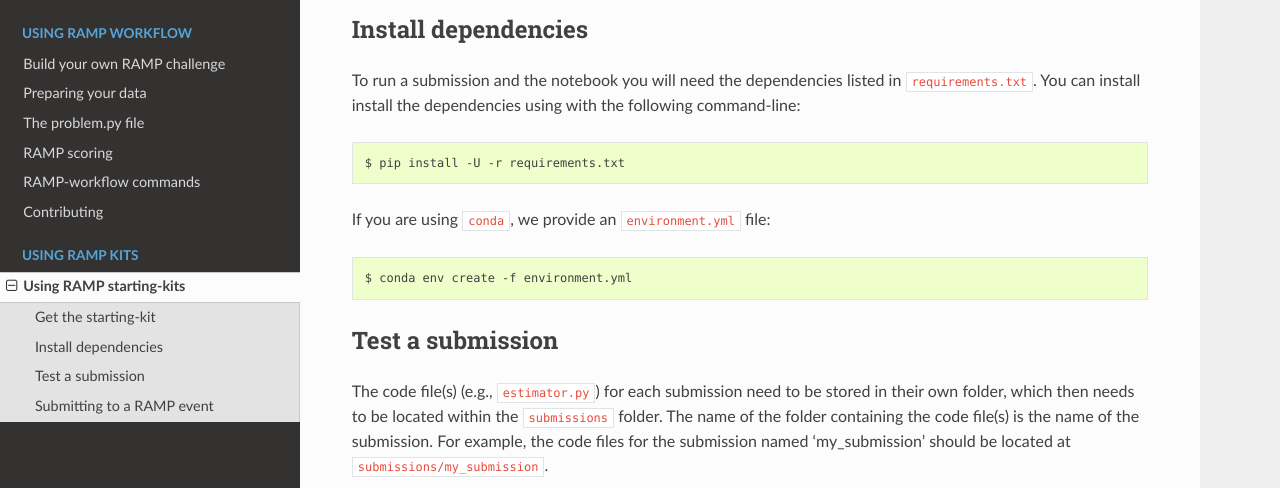
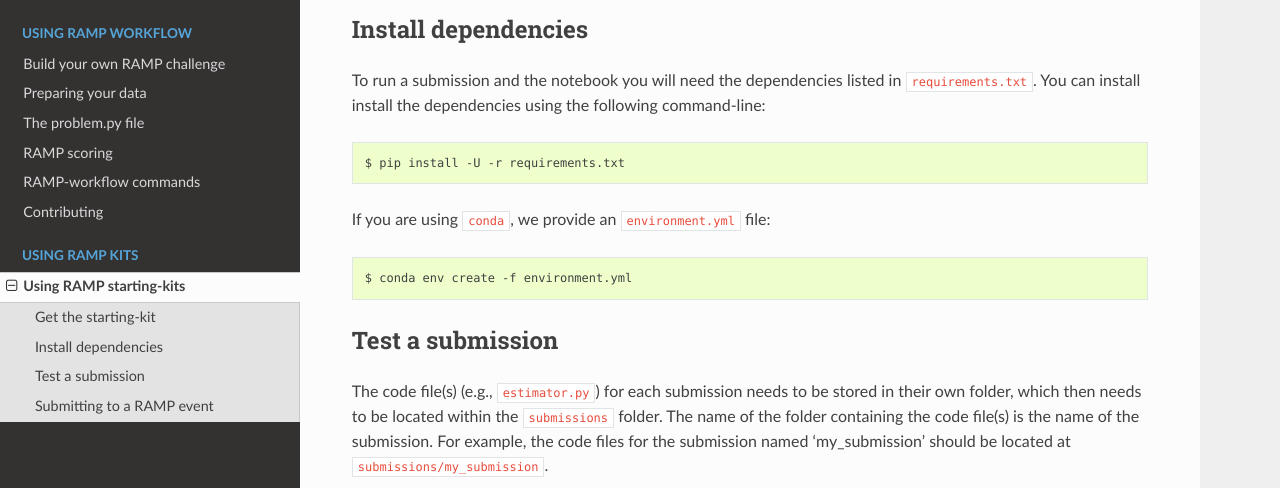
Before and after one commit to paris-saclay-cds/ramp-workflow, a Sphinx documentation site: the page built from doc/using_kits.rst, in a window 1280 px wide and 900 px high, scrolled down 488 px. Shown: the part 187-675 px from the top of the window. Built offline with Sphinx 7.4.7 and the Read the Docs theme 2.0.0, drawn with Linux system fonts in a browser that asks for light colours; formulas are drawn with MathJax 3; the version number is read from the project's files by our own code.

Commit message:
add suggestions

```diff
--- a/doc/using_kits.rst
+++ b/doc/using_kits.rst
@@ -24,7 +24,7 @@
 ====================
 
 To run a submission and the notebook you will need the dependencies listed
-in `requirements.txt`. You can install install the dependencies using with the
+in `requirements.txt`. You can install install the dependencies using the
 following command-line:
 
 .. code-block:: bash
@@ -41,7 +41,7 @@
 Test a submission
 =================
 
-The code file(s) (e.g., `estimator.py`) for each submission need to be stored
+The code file(s) (e.g., `estimator.py`) for each submission needs to be stored
 in their own folder, which then needs to be located within the `submissions`
 folder. The name of the folder containing the code file(s) is the name of
 the submission. For example, the code files for the submission named
```
